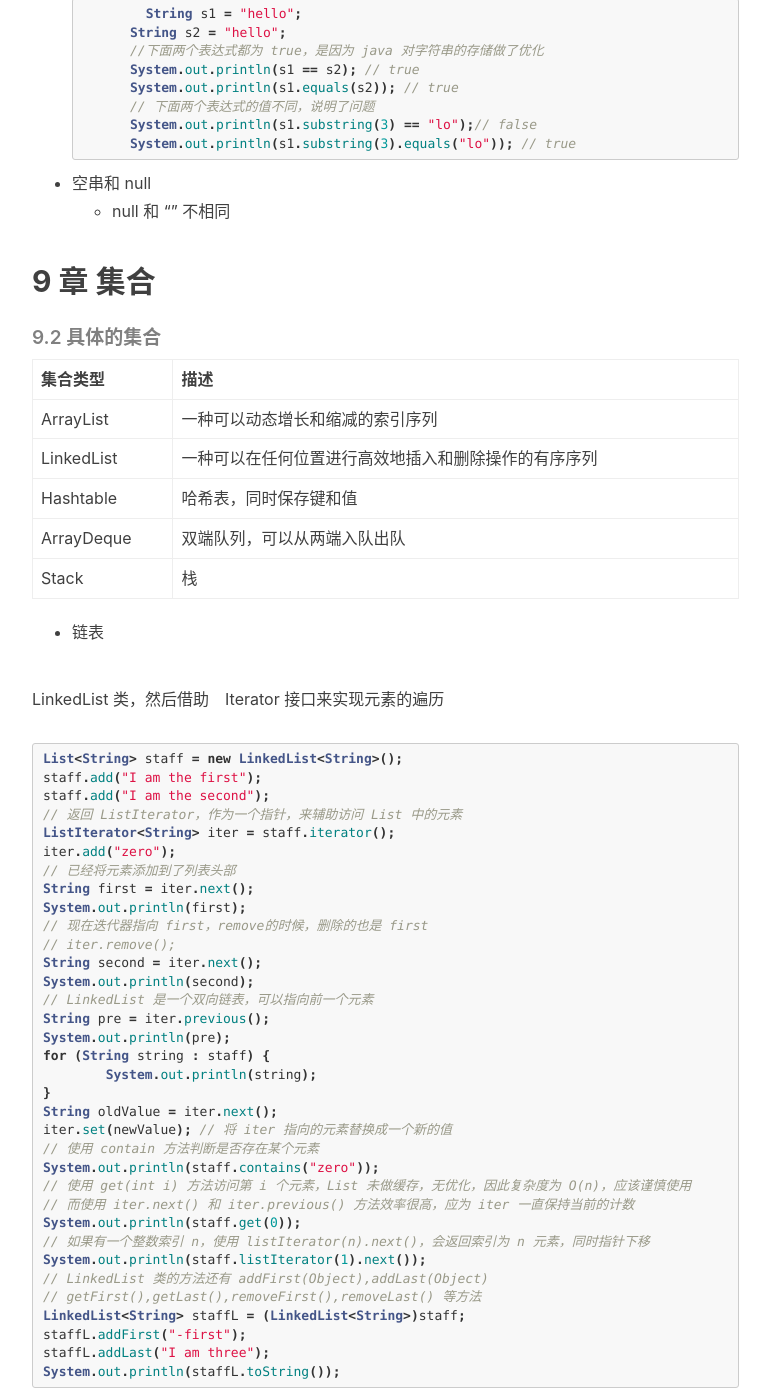
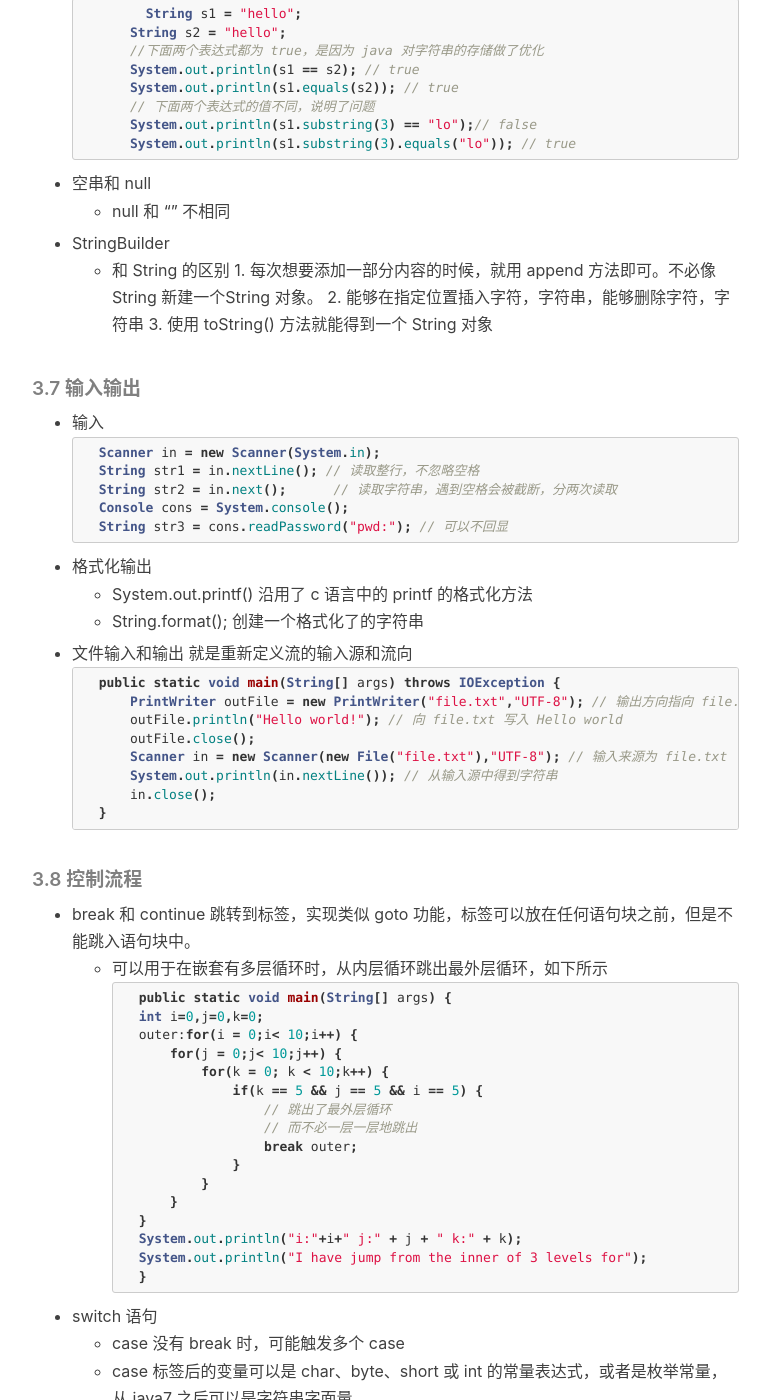
Before and after one commit to shihunyewu/shihunyewu.github.io, a Jekyll site: the page built from _posts/2018-05-25-Java-Learn.md, in a window 1280 px wide and 1400 px high, scrolled down 1613 px. Shown: the whole window, without its empty margins (233-1003 px from the left). Built offline with Jekyll 4.4.1, drawn with Linux system fonts in a browser that asks for light colours; nearby versions of some CDN libraries; comment, search, counter and statistics services are not loaded; some of the changed text lies outside the part shown.

Commit message:
写完第三章

````diff
--- a/_posts/2018-05-25-Java-Learn.md
+++ b/_posts/2018-05-25-Java-Learn.md
@@ -72,8 +72,118 @@ tags:
 * 空串和 null
 	* null  和 "" 不相同
 
+* StringBuilder
+	* 和 String 的区别
+    	1. 每次想要添加一部分内容的时候，就用 append 方法即可。不必像 String 新建一个String 对象。
+    	2. 能够在指定位置插入字符，字符串，能够删除字符，字符串
+    	3. 使用 toString() 方法就能得到一个 String 对象
 
+##### 3.7 输入输出
+* 输入
+	```java
+    Scanner in = new Scanner(System.in);
+	String str1 = in.nextLine(); // 读取整行，不忽略空格
+    String str2 = in.next(); 	// 读取字符串，遇到空格会被截断，分两次读取
+    Console cons = System.console();
+    String str3 = cons.readPassword("pwd:"); // 可以不回显
+    ```
+* 格式化输出
+	* System.out.printf() 沿用了 c 语言中的 printf 的格式化方法
+	* String.format();   创建一个格式化了的字符串
+* 文件输入和输出
+就是重新定义流的输入源和流向
+```java
+	public static void main(String[] args) throws IOException {
+		PrintWriter outFile = new PrintWriter("file.txt","UTF-8"); // 输出方向指向 file.txt
+		outFile.println("Hello world!"); // 向 file.txt 写入 Hello world
+		outFile.close();
+		Scanner in = new Scanner(new File("file.txt"),"UTF-8"); // 输入来源为 file.txt
+		System.out.println(in.nextLine()); // 从输入源中得到字符串
+		in.close();
+	}
+```
 
+##### 3.8 控制流程
+* break 和 continue 跳转到标签，实现类似 goto 功能，标签可以放在任何语句块之前，但是不能跳入语句块中。
+	* 可以用于在嵌套有多层循环时，从内层循环跳出最外层循环，如下所示
+	```java
+    public static void main(String[] args) {
+		int i=0,j=0,k=0;
+		outer:for(i = 0;i< 10;i++) {
+			for(j = 0;j< 10;j++) {
+				for(k = 0; k < 10;k++) {
+					if(k == 5 && j == 5 && i == 5) {
+						// 跳出了最外层循环
+						// 而不必一层一层地跳出
+						break outer;
+					}
+				}
+			}
+		}
+		System.out.println("i:"+i+" j:" + j + " k:" + k);
+		System.out.println("I have jump from the inner of 3 levels for");
+	}
+    ```
+* switch 语句
+	* case 没有 break 时，可能触发多个 case
+	* case 标签后的变量可以是 char、byte、short 或 int 的常量表达式，或者是枚举常量，从 java7 之后可以是字符串字面量。
+
+##### 大数值
+* BigInteger
+	* 需要使用方法来替代基本的算术运算
+* BigDecimal
+
+##### 数组
+* 创建一个数组
+```java
+// 两种方式
+int[] a = new int[100]; //看起来像是将 a 定义为 一个 int[] 型的变量，便于理解
+int a[] = new int[100];
+```
+
+* foreach
+```java
+	for(变量类型 变量名: 集合){ }
+```
+
+* 常见的数组 api
+	* 数组拷贝， 数组 = Arrays.copyOf(数组，length)
+	* 拷贝一段数组，Arrays.copyOfRange(数组，int start, int end);
+	* 数组排序, Arrays.sort(数组); // 就地排序
+	* 数组查找, Arrays.binarySearch(数组， 元素)
+	* 分范围查找, Arrays.binarySearch(数组，元素，int start, int end);
+	* 全填充， Arrays.fill(数组，元素)，将数组全部填充成参数元素
+
+* 多维数组
+	* java 可以创建不规则数组，例如
+	```java
+    public static void main(String[] args) {
+		// 创建多维不规则数组
+		int[][] a = new int[10][]; // 需要指定第一个维度
+		for (int i = 0; i < a.length; i++) {
+			a[i] = new int[i + 1];
+			for (int j = 0; j < i+1; j++) {
+				a[i][j] = j+1;
+			}
+			ArrayTest.printArray(a[i]);
+		}
+	}
+    ```
+    输出
+    ```java
+    1
+    1	2
+    1	2	3
+    1	2	3	4
+    1	2	3	4	5
+    1	2	3	4	5	6
+    1	2	3	4	5	6	7
+    1	2	3	4	5	6	7	8
+    1	2	3	4	5	6	7	8	9
+    1	2	3	4	5	6	7	8	9	10
+    ```
+
+## 4 章 对象与类
 
 
 
````
